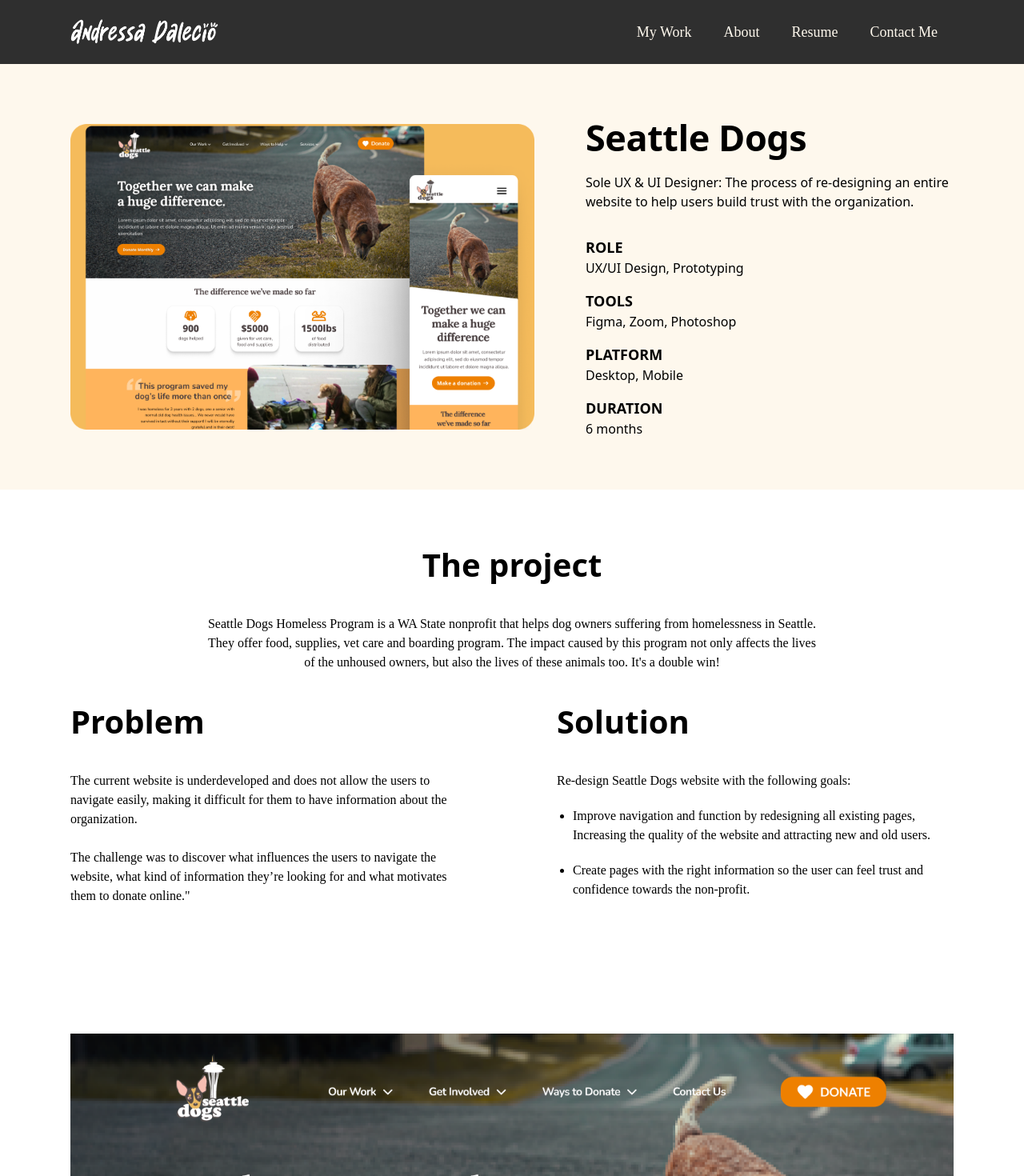
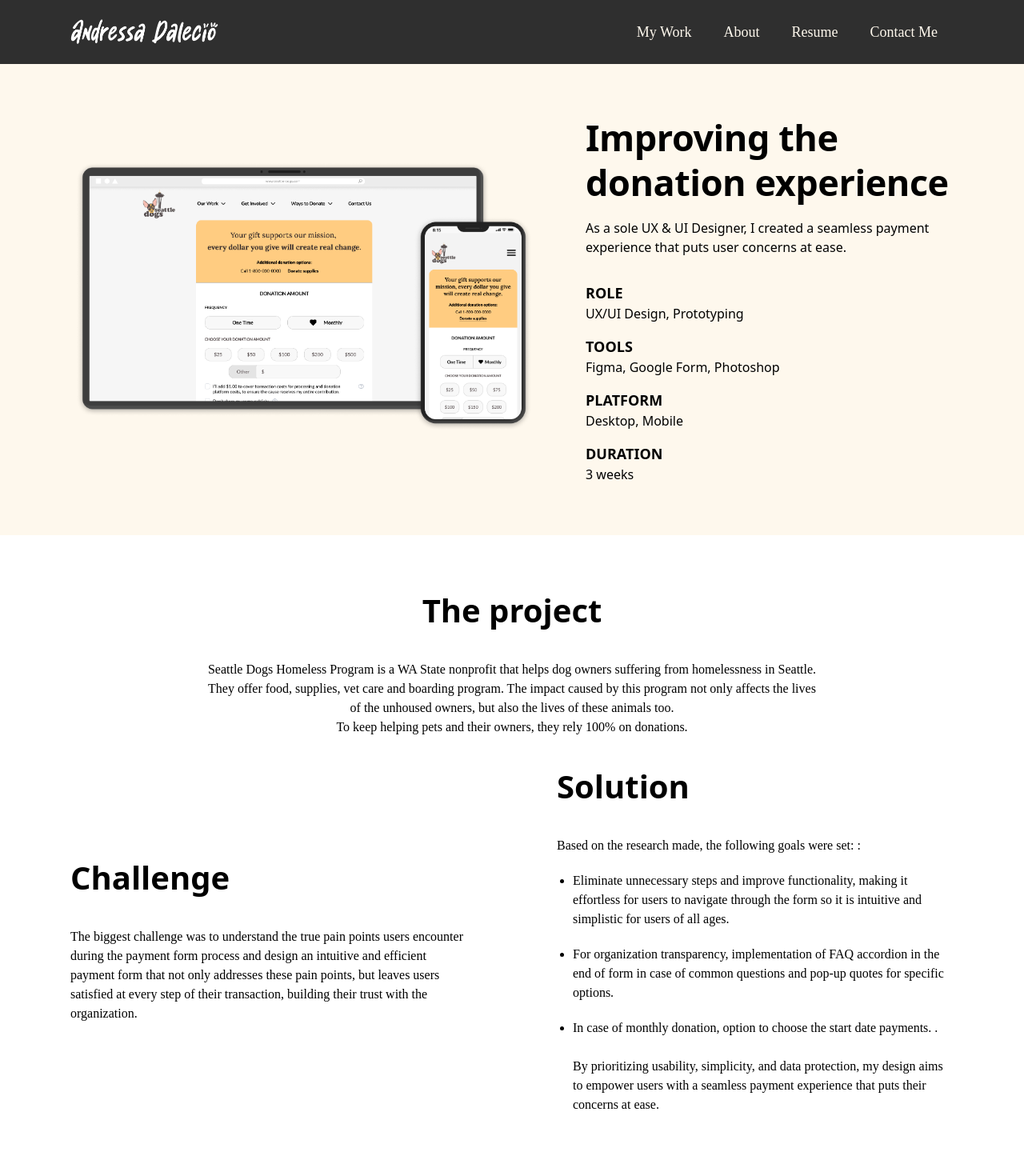
Before and after one commit to gustxyz/andressa-portfolio, a Next.js app: page /my-work/payment-form in a window 1280 px wide. Shown: the top 1470 px of the page at 80% size. Built offline with nearby package versions, Linux system fonts and the light colour scheme.

Commit message:
payment form description

```diff
--- a/app/my-work/page.tsx
+++ b/app/my-work/page.tsx
@@ -39,7 +39,7 @@
           imagePath="/images/payment_mockup.png"
           contentTitle="A Straightforward Payment Form"
           contentParagraph="Improving the way users make donations, the end to end creation of a seamless web donation experience that puts users concerns at ease."
-          contentAnchor="my-work/seattle-dogs"
+          contentAnchor="my-work/payment-form"
           color="white"
           direction="right"
         />
--- a/app/my-work/payment-form/page.tsx
+++ b/app/my-work/payment-form/page.tsx
@@ -15,10 +15,10 @@
  **/
 
 //HERO
-const HeroTitle = "Seattle Dogs";
+const HeroTitle = "Improving the donation experience";
 const HeroDescription =
-  "Sole UX & UI Designer: The process of re-designing an entire website to help users build trust with the organization.";
-const HeroImgPath = "/images/project_card_1.png";
+  "As a sole UX & UI Designer, I created a seamless payment experience that puts user concerns at ease.";
+const HeroImgPath = "/images/payment_mockup.png";
 
 const projectStats: ProjectStats[] = [
   {
@@ -27,7 +27,7 @@
   },
   {
     title: "TOOLS",
-    description: "Figma, Zoom, Photoshop",
+    description: "Figma, Google Form, Photoshop",
   },
   {
     title: "PLATFORM",
@@ -35,7 +35,7 @@
   },
   {
     title: "DURATION",
-    description: "6 months",
+    description: "3 weeks",
   },
 ];
 
@@ -43,26 +43,26 @@
 const ContentBlock1Title = "The project";
 const ContentBlock1Description = (
   <>
-    Seattle Dogs Homeless Program is a WA State nonprofit that helps dog owners
-    suffering from homelessness in Seattle. They offer food, supplies, vet care
-    and boarding program. The impact caused by this program not only affects the
-    lives of the unhoused owners, but also the lives of these animals too. It's
-    a double win!
+    Seattle Dogs Homeless Program is a WA State nonprofit that helps dog owners suffering
+    from homelessness in Seattle. They offer food, supplies, vet care and boarding program.
+    The impact caused by this program not only affects the lives of the unhoused owners,
+    but also the lives of these animals too.
+    <br />
+    To keep helping pets and their owners, they rely 100% on donations.
+
+
+
   </>
 );
 
-const ContentBlock2Title = "Problem";
+const ContentBlock2Title = "Challenge";
 const ContentBlock2Description = (
   <>
     {" "}
-    The current website is underdeveloped and does not allow the users to
-    navigate easily, making it difficult for them to have information about the
-    organization.
-    <br />
-    <br />
-    The challenge was to discover what influences the users to navigate the
-    website, what kind of information they’re looking for and what motivates
-    them to donate online."
+    The biggest challenge was to understand the true pain points users encounter during the payment
+    form process and design an intuitive and efficient payment form that not only addresses these pain points,
+    but leaves users satisfied at every step of their transaction, building their trust with the organization.
+
   </>
 );
 
@@ -70,16 +70,22 @@
 const ContentBlock3Description = (
   <>
     {" "}
-    Re-design Seattle Dogs website with the following goals:
+    Based on the research made, the following goals were set: :
     <ul className="list-disc pl-5">
       <li className="pt-5">
-        Improve navigation and function by redesigning all existing pages,
-        Increasing the quality of the website and attracting new and old users.
+      Eliminate unnecessary steps and improve functionality, making it effortless
+      for users to navigate through the form so it is intuitive and simplistic for users of all ages.
       </li>
       <li className="pt-5">
-        Create pages with the right information so the user can feel trust and
-        confidence towards the non-profit.
+      For organization transparency, implementation of FAQ accordion in the end of form in case of
+      common questions and pop-up quotes for specific options.
       </li>
+      <li className="pt-5">
+      In case of monthly donation, option to choose the start date payments. .
+      </li>
+      <br />
+      By prioritizing usability, simplicity, and data protection, my design aims to empower
+      users with a seamless payment experience that puts their concerns at ease.
     </ul>
   </>
 );
--- a/app/page.tsx
+++ b/app/page.tsx
@@ -35,7 +35,7 @@
           imagePath="/images/payment_mockup.png"
           contentTitle="A Straightforward Payment Form"
           contentParagraph="Improving the way users make donations, the end to end creation of a seamless web donation experience that puts users concerns at ease."
-          contentAnchor="my-work/seattle-dogs"
+          contentAnchor="my-work/payment-form"
           color="white"
           direction="right"
         />
```
